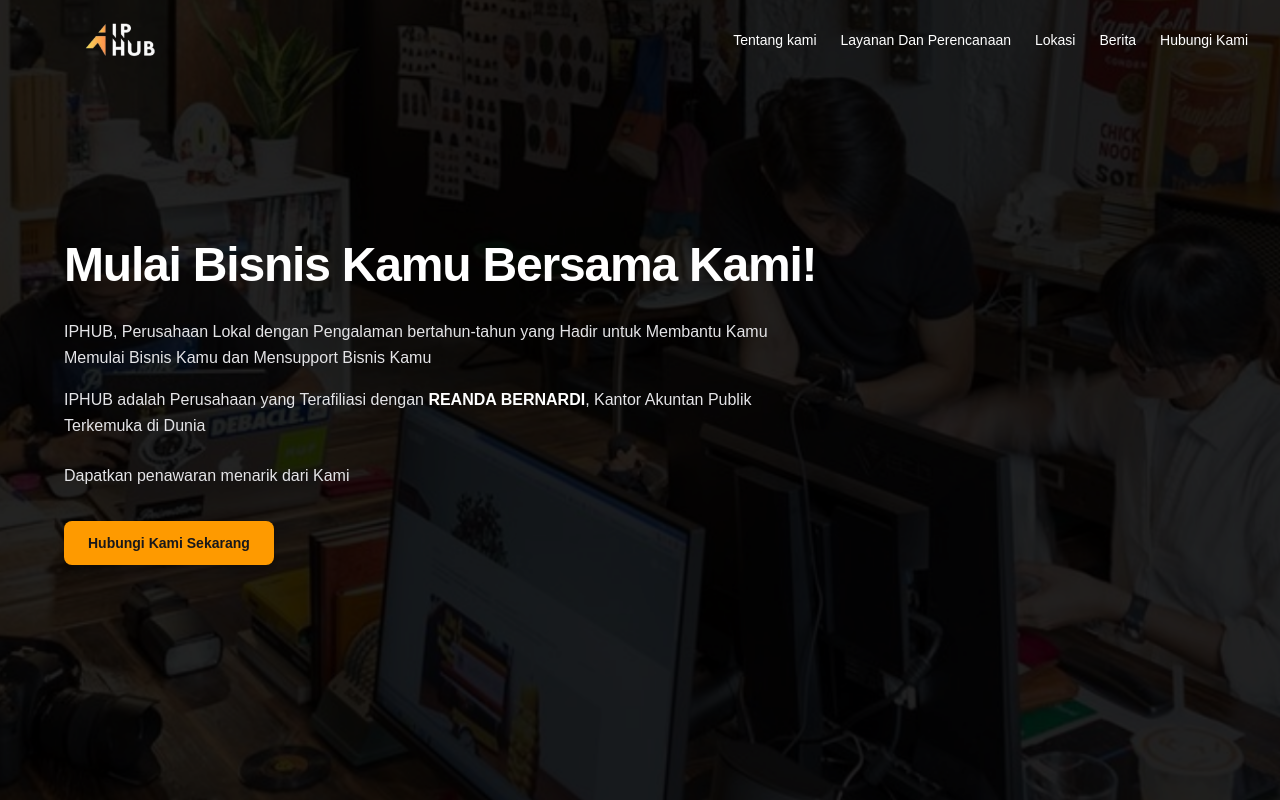
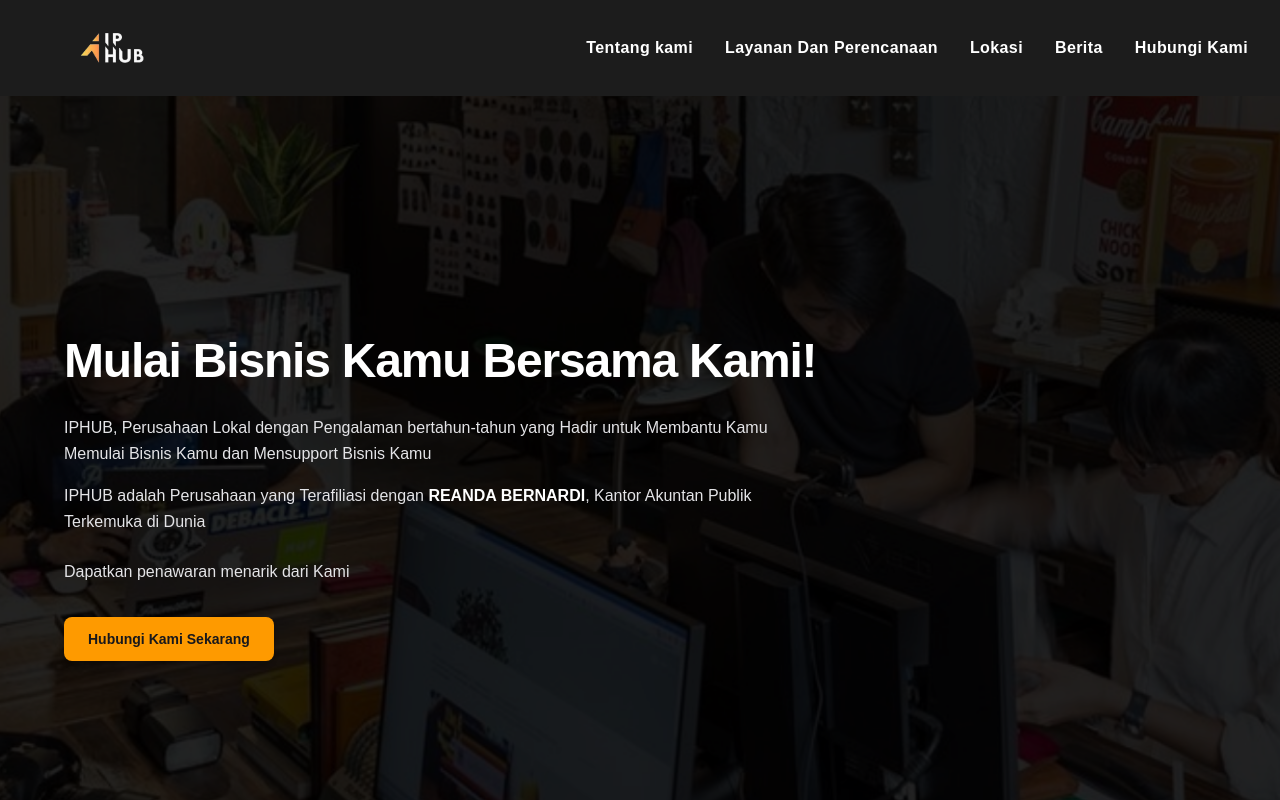
Before and after one commit to Saputra-prog/iphub, a Next.js app: page / in a window 1280 px wide. Shown: the top 800 px of the page. Built offline with nearby package versions, Linux system fonts and the light colour scheme.

Commit message:
update ukuran navbar

```diff
--- a/app/components/navbar.tsx
+++ b/app/components/navbar.tsx
@@ -16,38 +16,43 @@
   };
 
   return (
-    <nav className="absolute top-0 left-0 right-0 w-full z-50 bg-transparent">
+    <nav className="w-full bg-[#1c1c1c] text-white z-50">
       <div className="max-w-7xl mx-auto px-4 sm:px-6 lg:px-8">
-        <div className="flex items-center justify-between h-20">
-          <div className="shrink-0">
+        {/* Tinggi navbar dinaikkan sedikit (h-20 sm:h-24) */}
+        <div className="flex items-center justify-between h-20 sm:h-24">
+          <div className="shrink-0 flex items-center">
             <Link href="/">
+              {/* Ukuran logo diperbesar sedikit (w-28 sm:w-36 md:w-40) */}
               <Image
                 src="/Logo3.png"
-                width={140}
-                height={140}
-                alt="LOGO"
+                width={160}
+                height={50}
+                alt="IPHUB LOGO"
                 priority
-                className="w-28 sm:w-36 md:w-44 h-auto"
+                className="w-28 sm:w-36 md:w-40 h-auto object-contain"
               />
             </Link>
           </div>
-          <div className="hidden md:flex items-center gap-6 text-white text-sm font-medium whitespace-nowrap">
-            <a href="#home" className="hover:opacity-80 transition-opacity">
+
+          {/* Ukuran teks dinaikkan ke text-sm lg:text-base dan garis dihapus */}
+          <div className="hidden md:flex items-center gap-6 lg:gap-8 text-sm lg:text-base font-semibold tracking-wide whitespace-nowrap">
+            <a href="#home" className="hover:text-amber-400 transition-colors">
               Tentang kami
             </a>
-            <a href="#desk" className="hover:opacity-80 transition-opacity">
+            <a href="#desk" className="hover:text-amber-400 transition-colors">
               Layanan Dan Perencanaan
             </a>
-            <a href="#lokasi" className="hover:opacity-80 transition-opacity">
+            <a href="#lokasi" className="hover:text-amber-400 transition-colors">
               Lokasi
             </a>
-            <a href="#berita" className="hover:opacity-80 transition-opacity">
+            <a href="#berita" className="hover:text-amber-400 transition-colors">
               Berita
             </a>
-            <a href="#footer" className="hover:opacity-80 transition-opacity">
+            <a href="#footer" className="hover:text-amber-400 transition-colors">
               Hubungi Kami
             </a>
           </div>
+
           <div className="flex md:hidden">
             <button
               onClick={toggleMenu}
@@ -56,11 +61,11 @@
               aria-label="Toggle Menu"
             >
               {isOpen ? (
-                <svg className="w-6 h-6" fill="none" stroke="currentColor" viewBox="0 0 24 24">
+                <svg className="w-7 h-7" fill="none" stroke="currentColor" viewBox="0 0 24 24">
                   <path strokeLinecap="round" strokeLinejoin="round" strokeWidth="2" d="M6 18L18 6M6 6l12 12" />
                 </svg>
               ) : (
-                <svg className="w-6 h-6" fill="none" stroke="currentColor" viewBox="0 0 24 24">
+                <svg className="w-7 h-7" fill="none" stroke="currentColor" viewBox="0 0 24 24">
                   <path strokeLinecap="round" strokeLinejoin="round" strokeWidth="2" d="M4 6h16M4 12h16M4 18h16" />
                 </svg>
               )}
@@ -68,21 +73,22 @@
           </div>
         </div>
       </div>
+
       {isOpen && (
-        <div className="md:hidden bg-black/80 backdrop-blur-md px-4 pt-2 pb-6 space-y-3 text-white text-sm font-medium border-b border-white/10">
-          <a href="#home" onClick={closeMenu} className="block hover:opacity-80 py-1 transition-opacity">
+        <div className="md:hidden bg-[#1c1c1c] border-t border-zinc-800 px-6 py-4 space-y-3 text-base font-medium">
+          <a href="#home" onClick={closeMenu} className="block hover:text-amber-400 py-1 transition-colors">
             Tentang kami
           </a>
-          <a href="#desk" onClick={closeMenu} className="block hover:opacity-80 py-1 transition-opacity">
+          <a href="#desk" onClick={closeMenu} className="block hover:text-amber-400 py-1 transition-colors">
             Layanan Dan Perencanaan
           </a>
-          <a href="#lokasi" onClick={closeMenu} className="block hover:opacity-80 py-1 transition-opacity">
+          <a href="#lokasi" onClick={closeMenu} className="block hover:text-amber-400 py-1 transition-colors">
             Lokasi
           </a>
-          <a href="#berita" onClick={closeMenu} className="block hover:opacity-80 py-1 transition-opacity">
+          <a href="#berita" onClick={closeMenu} className="block hover:text-amber-400 py-1 transition-colors">
             Berita
           </a>
-          <a href="#footer" onClick={closeMenu} className="block hover:opacity-80 py-1 transition-opacity">
+          <a href="#footer" onClick={closeMenu} className="block hover:text-amber-400 py-1 transition-colors">
             Hubungi Kami
           </a>
         </div>
```
